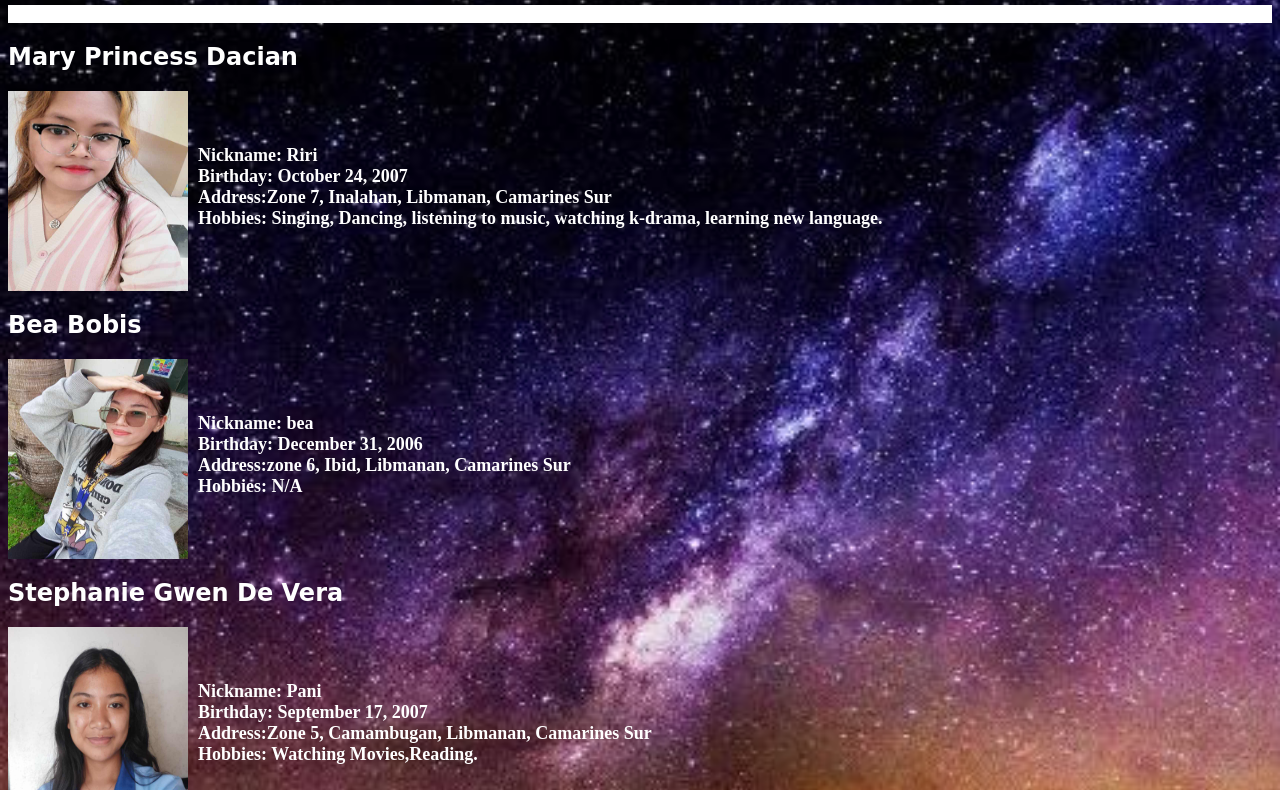
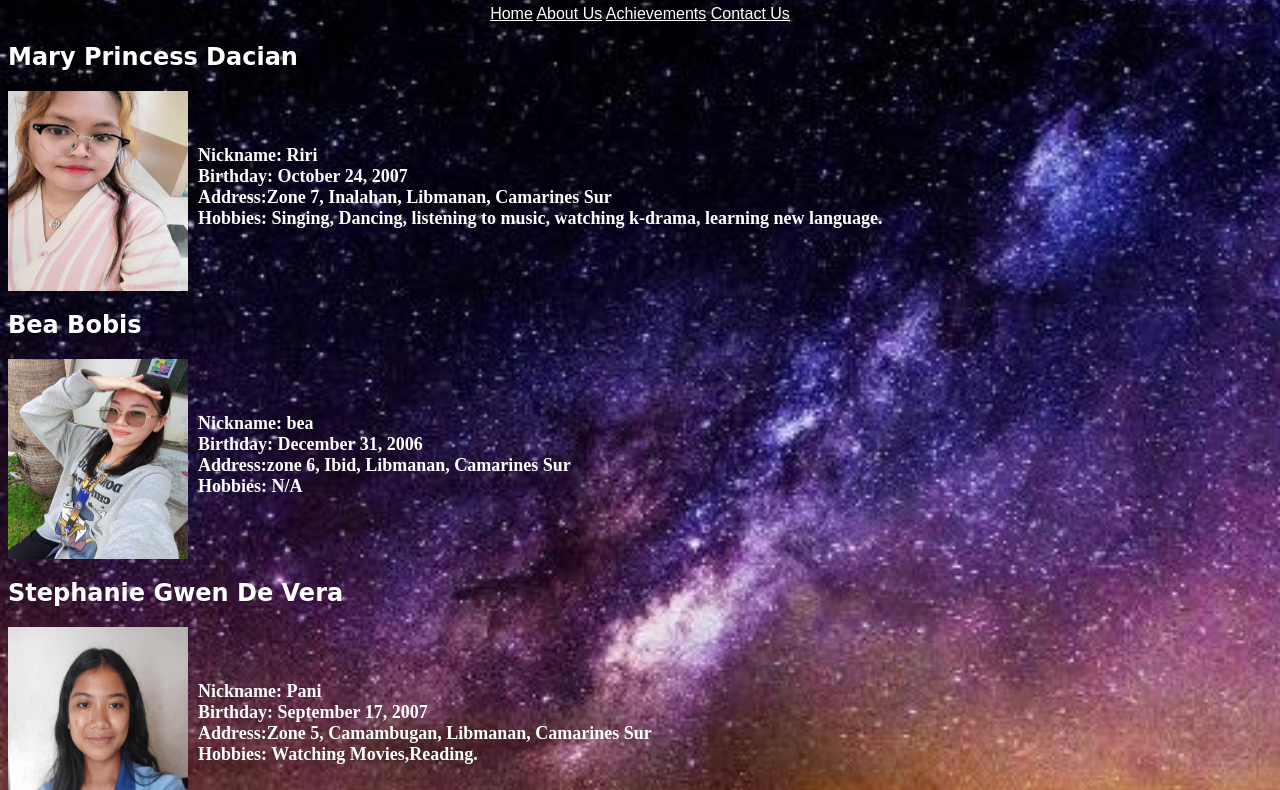
Before and after one commit to Group6apteu/Group6apteu.github.io, a plain HTML site: page about.html in a window 1280 px wide. Shown: the part 67-857 px from the top of the page. Drawn offline with Linux system fonts and the light colour scheme.

Commit message:
Update about.html

```diff
--- a/about.html
+++ b/about.html
@@ -12,7 +12,7 @@
                 font-family:Georgia, 'Times New Roman', Times, serif;
             }
             nav{
-                background-color:white;
+                background-color:rgba(0, 0, 0, 0.336);
                 text-align:center;
                 font-family: fantasy;
             }
```
